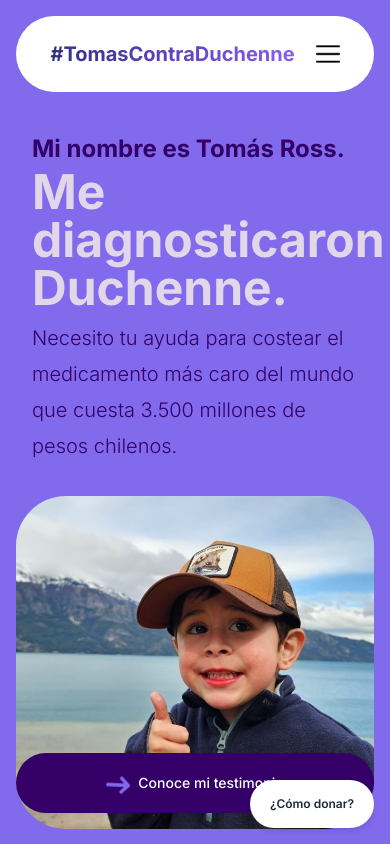
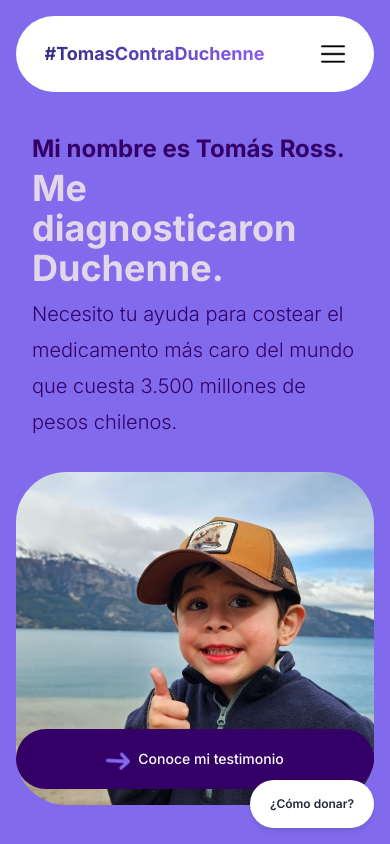
Before and after one commit to dalvaradotey/tomas, a Next.js app: page / in a window 390 px wide. Shown: the top 844 px of the page. Built offline with nearby package versions, Linux system fonts and the light colour scheme.

Commit message:
UPDATE: tamaño texto en navbar y hero

```diff
--- a/src/components/Hero.tsx
+++ b/src/components/Hero.tsx
@@ -43,7 +43,7 @@ export default function Hero() {
           <div className="relative md:w-3/6 pt-10 md:pt-0">
             <div className="align-middle px-8 py-8 md:pl-20 md:pr-24 pt-24 md:pt-0">
               <span className="text-2xl md:text-2xl font-bold">Mi nombre es Tomás Ross.</span>
-              <h1 className="text-5xl md:text-5xl font-bold md:mt-2 bg-clip-text bg-gradient-to-r text-third opacity-90">Me diagnosticaron Duchenne.</h1>
+              <h1 className="text-4xl md:text-5xl font-bold md:mt-2 bg-clip-text bg-gradient-to-r text-third opacity-90">Me diagnosticaron Duchenne.</h1>
               <p className="mt-2 leading-9">Necesito tu ayuda para costear el medicamento más caro del mundo que cuesta 3.500 millones de pesos chilenos.</p>
               <div className="hidden md:flex mt-10">
                 <LinkButton href="#mi-historia">
--- a/src/components/Navbar.tsx
+++ b/src/components/Navbar.tsx
@@ -39,7 +39,7 @@ export default function Navbar() {
 				"sticky md:fixed top-4 w-full z-[2000]",
 			])}
 		>
-			<div className="mx-4 md:mx-32 bg-white m-auto rounded-[50px] flex justify-around md:justify-between p-6 gap-4 px-8">
+			<div className="mx-4 md:mx-32 bg-white m-auto rounded-[50px] flex justify-around md:justify-between py-6 md:px-8">
 				<Link href="/">
 					<Title />
 				</Link>
--- a/src/components/Title.tsx
+++ b/src/components/Title.tsx
@@ -1,5 +1,5 @@
 const Title = () => {
-  return <p className="text-xl font-bold text-transparent bg-clip-text bg-gradient-to-r to-violet-500 from-indigo-900 z-[1000]">#TomasContraDuchenne</p>;
+  return <p className="text-lg md:text-xl font-bold text-transparent bg-clip-text bg-gradient-to-r to-violet-500 from-indigo-900 z-[1000]">#TomasContraDuchenne</p>;
 };
 
 export default Title;
```
